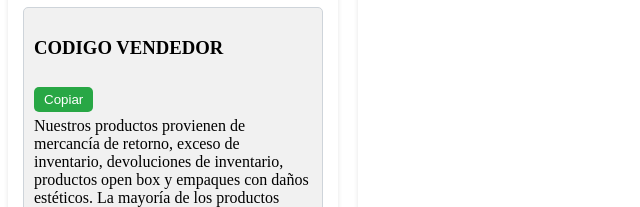
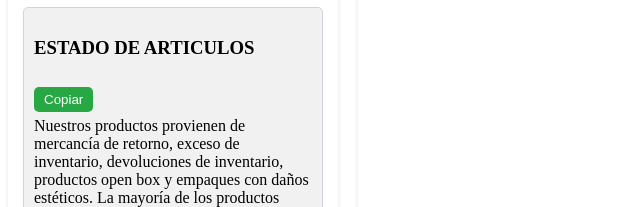
Before and after one commit to heneag/reps-empgt, a plain HTML site: page index.html in a window 1280 px wide. Shown: the part 2997-3204 px from the top of the page, 0-640 px from the left. Drawn offline with Linux system fonts and the light colour scheme.

Commit message:
Update index.html

```diff
--- a/index.html
+++ b/index.html
@@ -140,7 +140,7 @@
                     Puede comprar sin código también, pero con este código podrá tener mejor acceso a las promociones</p>
             </div>
             <div class="respuesta">
-                <h3>CODIGO VENDEDOR</h3>
+                <h3>ESTADO DE ARTICULOS</h3>
                 <button class="boton-copiar" onclick="copiarTexto('Nuestros productos provienen de mercancía de retorno, exceso de inventario, devoluciones de inventario, productos open box y empaques con daños estéticos. La mayoría de los productos están en condiciones nuevas, aunque pueden presentar empaques dañados o detalles menores. Algunos artículos pueden haber sido utilizados ligeramente o mostrar señales de uso leve.
 
                 Gracias a estas características, ofrecemos los precios más competitivos del mercado. El precio de nuestros pallets está basado en la evaluación más baja disponible, asegurando a nuestros compradores un margen de ganancia significativo tanto en productos nuevos como en aquellos con ligeras imperfecciones.')">Copiar</button>
```
